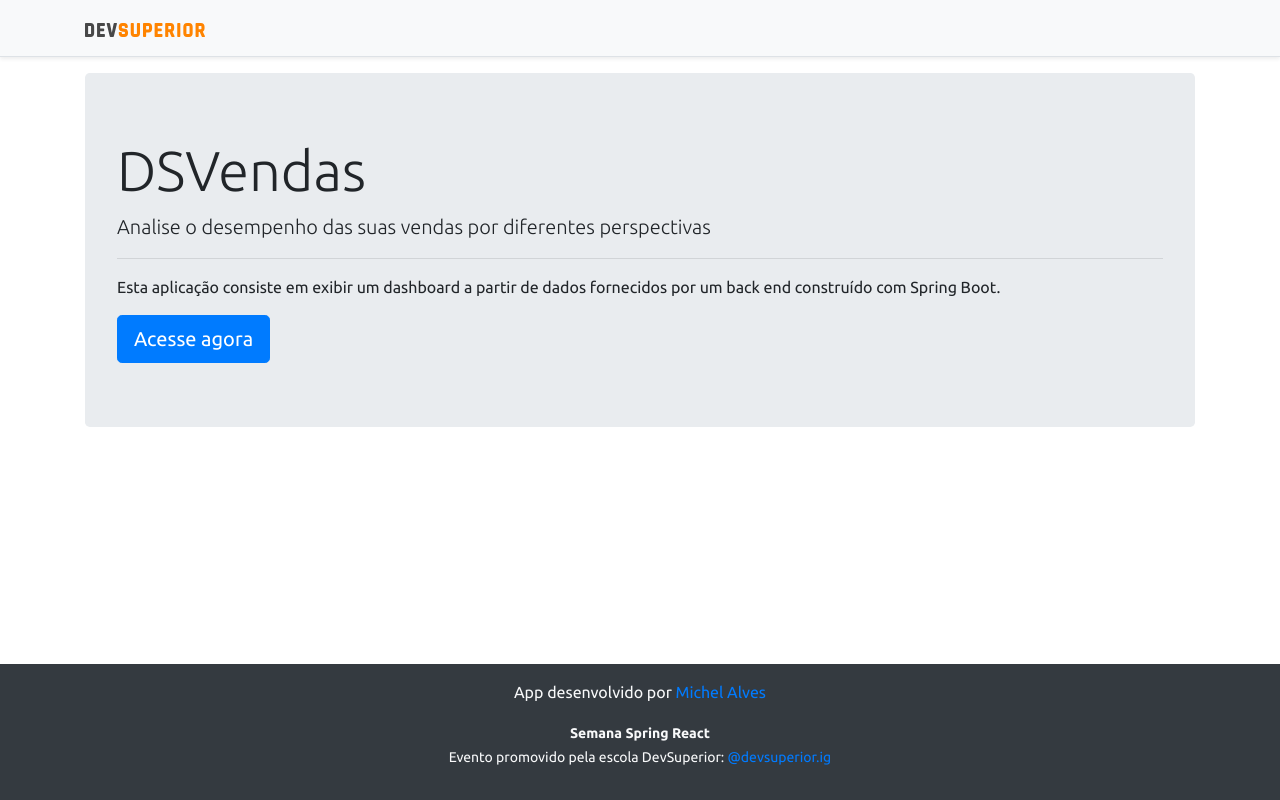
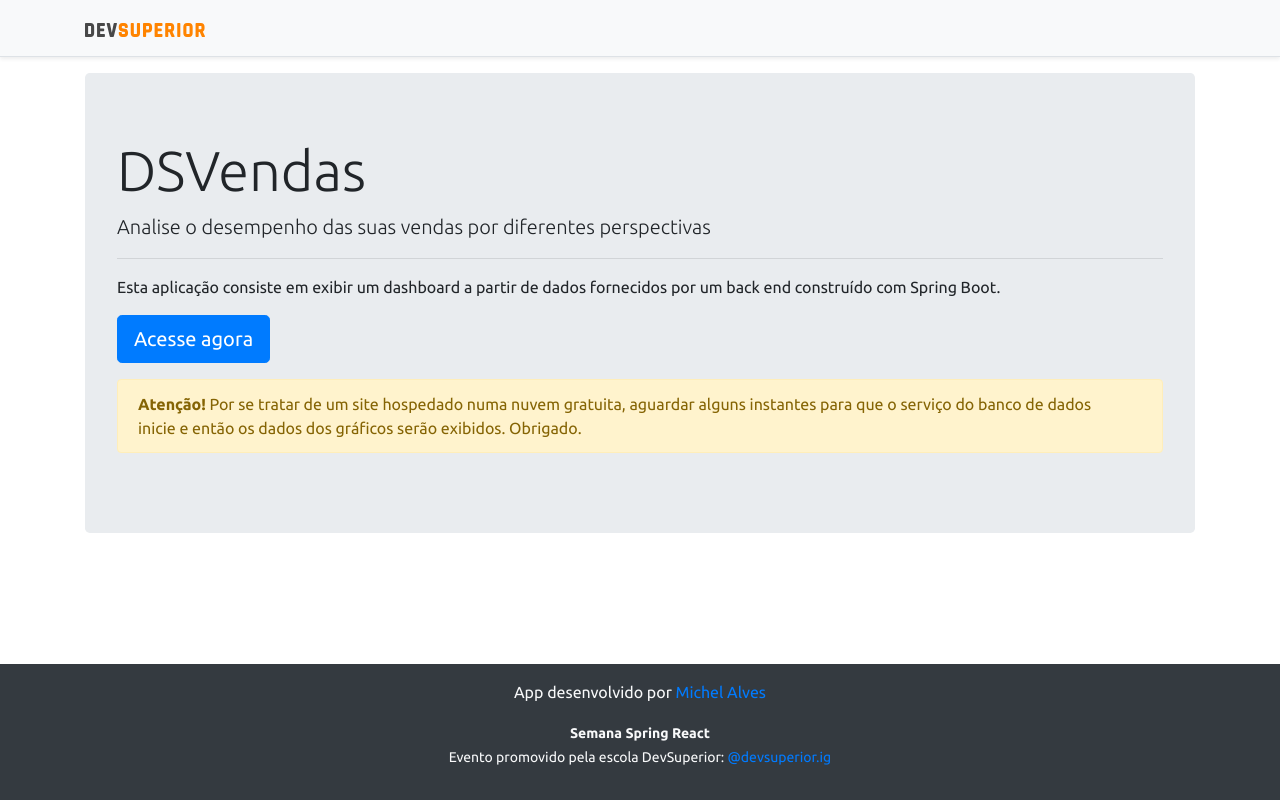
Before and after one commit to mikxingu/projeto-sds3, a React (Create React App) app in the folder frontend/: page / in a window 1280 px wide. Built offline with nearby package versions, Linux system fonts and the light colour scheme; no server answers.

Commit message:
Added wait message on home

```diff
--- a/frontend/src/pages/Home/index.tsx
+++ b/frontend/src/pages/Home/index.tsx
@@ -15,6 +15,16 @@ function Home() {
                     <Link className="btn btn-primary btn-lg" to="/dashboard">
                         Acesse agora
                     </Link>
+                    <p></p>
+
+                    <div className="alert alert-warning alert-dismissible fade show" role="alert">
+                        <strong>Atenção!</strong> Por se tratar de um site hospedado numa nuvem gratuita, aguardar alguns
+                        instantes para que o serviço do banco de dados inicie e então os dados dos gráficos serão exibidos.
+                        Obrigado.
+
+
+                    </div>
+
                 </div>
             </div>
             <Footer />
```
